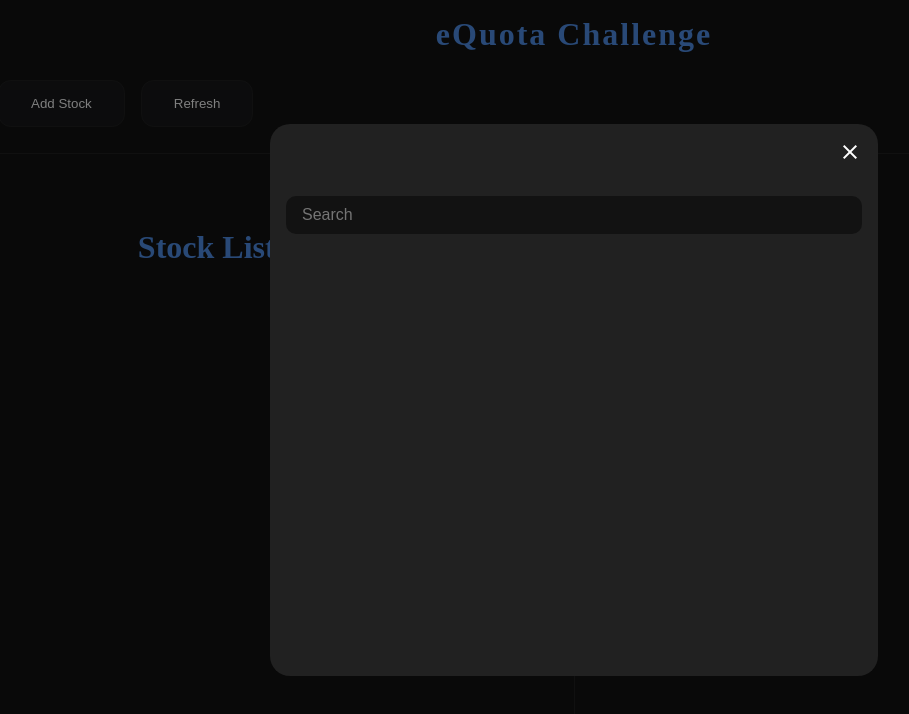
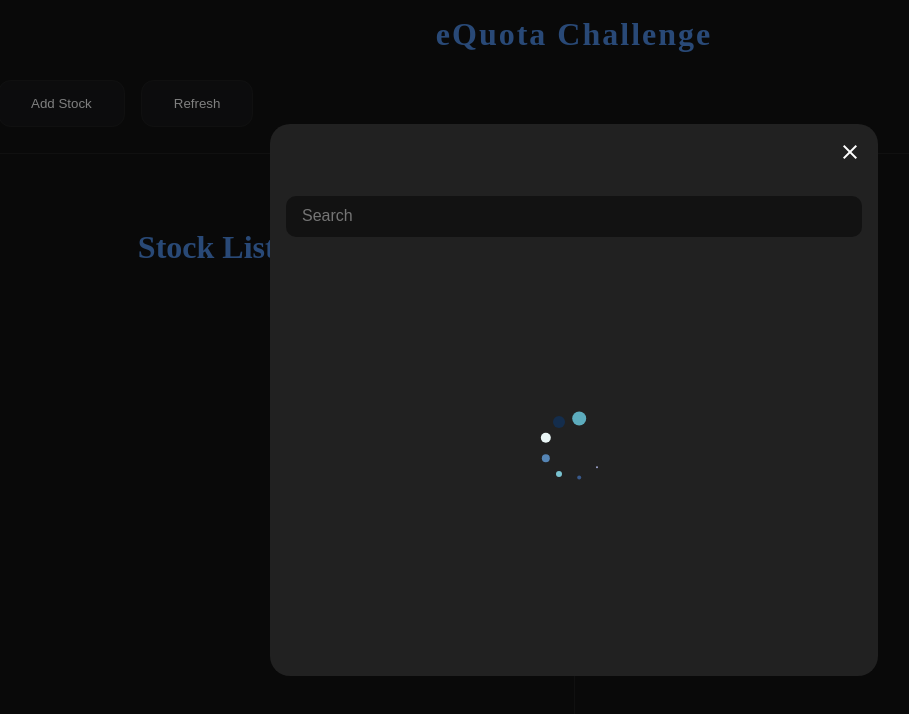
Before and after one commit to emircandemr/Vue_Stock_Tracking, a Vue app: page / in a window 1280 px wide. Both pictures are taken after a click on the button "Add Stock". Shown: the top 714 px of the page, without its empty margins (66-975 px from the left). Built offline with nearby package versions, Linux system fonts and the light colour scheme.

Commit message:
⭐ added : loader spinner

```diff
--- /dev/null
+++ b/src/components/Loader/Loading.vue
@@ -0,0 +1,94 @@
+<template>
+  <div class="loading">
+    <svg class="loading-spinner">
+      <circle
+        :cx="circlePositions[index] && circlePositions[index].x"
+        :cy="circlePositions[index] && circlePositions[index].y"
+        :r="item.radius"
+        :fill="item.color"
+        v-for="(item, index) in circles"
+        :key="index"/>
+    </svg>
+  </div>
+</template>
+
+<script>
+const CENTER_X = 50;
+const CENTER_Y = 50;
+const RADIUS = 30;
+
+function positionOnCircle(radius, angle, center) {
+  return {
+    x: center.x + (radius * Math.cos(toRadians(angle))),
+    y: center.y + (radius * Math.sin(toRadians(angle)))
+  };
+};
+
+function toRadians(angle) {
+  return angle * Math.PI / 180;
+};
+
+function calculatePositions(component) {
+  let angleIncrement = 360 / component.circles.length;
+  let positions = {};
+  component.circles.forEach((circle, index) => {
+    positions[index] = positionOnCircle(
+      RADIUS,
+      angleIncrement * index,
+      {x: CENTER_X, y: CENTER_Y}
+    )
+  });
+  return positions;
+}
+
+export default {
+  data() {
+    return {
+      circles: [
+        {color: '#5293ee', radius: 0},
+        {color: '#a2a8d3 ', radius: 0},
+        {color: '#38598b', radius: 0},
+        {color: '#79c2d0', radius: 0},
+        {color: '#5585b5', radius: 0},
+        {color: '#eaf6f6', radius: 0},
+        {color: '#142d4c', radius: 0},
+        {color: '#5dacbd', radius: 0},
+        {color: '#007cb9', radius: 0},
+      ],
+      counter: 0,
+      interval: null
+    }
+  },
+  computed: {
+    circlePositions: calculatePositions
+  },
+  created() {
+    this.interval = setInterval(() => {
+      this.counter++;
+      this.circles = this.circles.map((item, index) => ({
+        ...item,
+        radius: (this.counter + index) % 8
+      }));
+    }, 70);
+  },
+  destroyed() {
+    clearInterval(this.interval);
+  }
+}
+</script>
+
+<style lang="scss" scoped>
+
+.loading{
+  width: 100%;
+  height: 100%;
+  display: flex;
+  justify-content: center;
+  align-items: center;
+  &-spinner {
+    width: 100px;
+    height: 100px;
+  }
+
+}
+</style>
--- a/src/components/Stock/StockModal.vue
+++ b/src/components/Stock/StockModal.vue
@@ -2,12 +2,14 @@
 import { filter24hrTicker } from '@/services/data';
 import { mapGetters } from 'vuex';
 import StockNew from './StockNew.vue';
-import StockSearched from './StockSearched.vue';
+import StockItem from './StockItem.vue';
+import Loading from '../Loader/Loading.vue';
 
 export default{
   components:{
     StockNew,
-    StockSearched
+    StockItem,
+    Loading
 },
   data(){
     return{
@@ -18,6 +20,7 @@ export default{
   methods: {
     closeModal(){
       this.$store.commit('modalChangeStatu')
+      this.$store.commit('loadingChangeStatu')
     },
     async searchStock(){
       const result = await filter24hrTicker(this.searchInput)
@@ -25,22 +28,29 @@ export default{
         this.searchedStock = res.map( stock => {
           return {
             ...stock ,
-            isAdded : this.isStockAvailable.includes(stock.symbol)
+            isAdded : this.getSelectedStockSymbol.includes(stock.symbol),
+            quantity : this.getQuantity[this.getSelectedStockSymbol.indexOf(stock.symbol)]
           }
         })
+        this.$store.commit('loadingChangeStatu')
+      })
       console.log(this.searchedStock)
-      })
       // this.searchedStock = this.$store.state.stockList.filter(stock => stock.name.includes(this.searchInput))
     }
   },
   computed:{
-      ...mapGetters(['getSelectedStock']),
-      isStockAvailable(){
+      ...mapGetters({
+        getSelectedStock : 'getSelectedStock',
+        getLoadingStatu : 'getLoadingStatu'
+      }),
+      getSelectedStockSymbol(){
         return this.getSelectedStock.map(stock => stock.symbol)
+      },
+      getQuantity(){
+        return this.getSelectedStock.map(stock => stock.quantity)
+      },
     }
 }
-}
-
 </script>
 
 <template>
@@ -55,9 +65,14 @@ export default{
         <div class="modal__content--search" >
           <input v-model="searchInput" @input="searchStock"  type="text" placeholder="Search">
         </div>
-      <div class="modal__content--stock" >
-        <!-- <StockNew v-for="(stock,index) in searchedStock" :key="index" :stock="stock" ></StockNew> -->
-        <StockSearched v-for="(stock,index) in searchedStock" :key="index" :stock="stock" ></StockSearched>
+        <div v-if="this.getLoadingStatu" class="modal__content--loading">
+          <Loading></Loading>
+        </div>
+        <div v-else class="modal__content--stock" >
+          <template v-for="stock in searchedStock" :stock="stock">
+            <StockItem v-if="stock.isAdded" :stock="stock"> </StockItem>
+            <StockNew v-else  :stock="stock"> </StockNew>
+          </template>
         </div>
     </div>
   </div>
@@ -138,7 +153,12 @@ export default{
           overflow-y: auto;
         }
 
+        &--loading{
+          width: 100%;
+          height: 100%;
+          text-align: center;
 
+        }
       }
 
   }
--- a/src/components/Stock/StockSearched.vue
+++ /dev/null
@@ -1,28 +0,0 @@
-<script>
-import StockNew from './StockNew.vue';
-import StockItem from './StockItem.vue';
-  export default {
-    components:{
-      StockNew,
-      StockItem,
-    },
-    props : {
-      stock : {
-        type : Object,
-        required : false
-      }
-    },
-  }
-</script>
-
-<template>
-  <div class="content">
-      <StockItem v-if="stock.isAdded" :stock="stock" ></StockItem>
-      <StockNew v-else  :stock="stock"  ></StockNew>
-  </div>
-</template>
-
-
-<style lang="scss" scoped>
-
-</style>
--- a/src/store/store.js
+++ b/src/store/store.js
@@ -7,6 +7,7 @@ export default new Vuex.Store({
   state: {
     isModalActive : false,
     selectedStock : [],
+    isLoading : true,
   },
   getters: {
     getStocksSymbol(state){
@@ -18,8 +19,14 @@ export default new Vuex.Store({
     getSelectedStock(state){
       return state.selectedStock
     },
+    getLoadingStatu(state){
+      return state.isLoading
+    }
   },
   mutations: {
+    loadingChangeStatu(state){
+      state.isLoading = !state.isLoading
+    },
     modalChangeStatu(state){
       state.isModalActive = !state.isModalActive
     },
```
Also changed, not shown: src/components/Shared/Button.vue (+6 -2 lines). Lines whose indentation alone changed are shown as unchanged.
